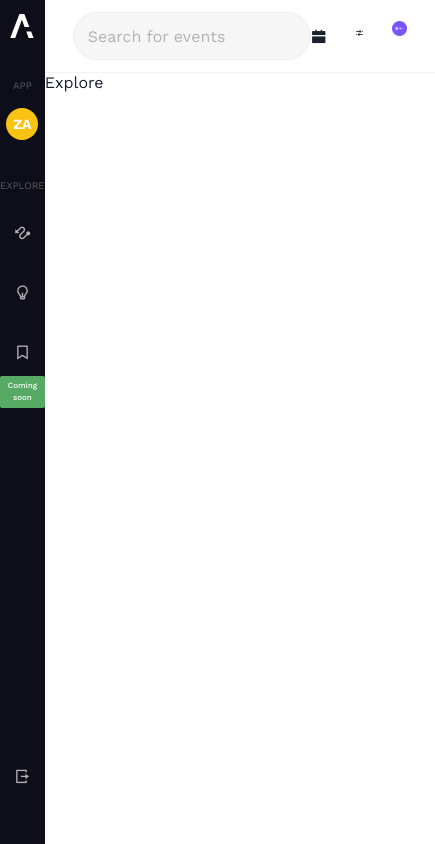
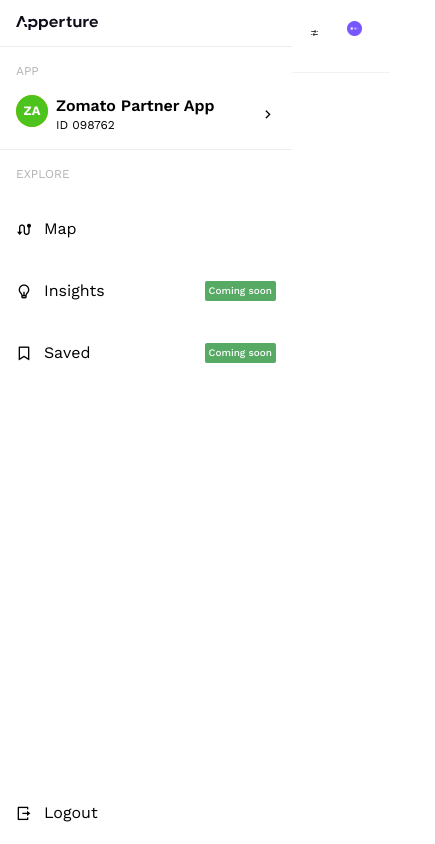
Before and after one commit to smpladmin/apperture, a Next.js app in the folder frontend/: page /analytics/explore in a window 390 px wide. Shown: the whole page, 435 px wide, since content can reach past the window. Built offline with nearby package versions, Linux system fonts and the light colour scheme; no server answers.

Commit message:
sidebar responsivness done

```diff
--- a/frontend/components/Sidebar.tsx
+++ b/frontend/components/Sidebar.tsx
@@ -1,32 +1,91 @@
 import styles from '../components/Sidebar.module.css';
 import 'remixicon/fonts/remixicon.css';
 import logo from '../assets/images/apperture_white-icon.svg';
+import logoSmall from '../assets/images/apperture_small-icon.svg';
 import Link from 'next/link';
-import { Flex, Box, Image, Text } from '@chakra-ui/react';
+import {
+  Flex,
+  Box,
+  Image,
+  Text,
+  Avatar,
+  Show,
+  Hide,
+  Divider,
+  AbsoluteCenter,
+  Center,
+} from '@chakra-ui/react';
 
 const Sidebar = () => {
   return (
     <Flex
+      zIndex={1}
+      position={{ base: 'absolute', md: 'relative' }}
       height={'full'}
-      width={'full'}
-      maxWidth={'4rem'}
+      width={{ base: '18.25rem', md: 'full' }}
+      maxWidth={{ base: '18.25rem', md: '4rem' }}
       direction={'column'}
-      alignItems={'center'}
-      backgroundColor={'black.100'}
+      alignItems={{ base: 'flex-start', md: 'center' }}
+      flexShrink={'0'}
+      flexGrow={'0'}
+      backgroundColor={{ base: 'white', md: 'black.100' }}
       textAlign={'center'}
-      textColor={'white'}
+      textColor={{ base: 'black', md: 'white' }}
       fontSize={'base'}
-      paddingTop={3}
-      paddingBottom={12}
+      paddingTop={{ md: 3 }}
+      paddingBottom={{ md: 12 }}
     >
-      <Image src={logo.src} paddingBottom={'10'} alt="appertureLogo" />
-      <Box>
-        <Text fontSize={'xs-10'} lineHeight={'xs-10'} opacity={'0.3'}>
+      <Hide above="md">
+        <Image
+          src={logoSmall.src}
+          alt="appertureLogo"
+          width={'7.125rem'}
+          height={'auto'}
+          paddingX={{ base: '4' }}
+          paddingTop={{ base: '4' }}
+        />
+      </Hide>
+      <Show above="md">
+        <Image
+          src={logo.src}
+          paddingBottom={'10'}
+          alt="appertureLogo"
+          width={'1.5rem'}
+          height={'auto'}
+        />
+      </Show>
+
+      <Hide above="md">
+        <Divider
+          orientation="horizontal"
+          marginY={'4'}
+          borderColor={'white.200'}
+          opacity={1}
+        />
+      </Hide>
+      <Box
+        width={{ base: 'full', md: 'auto' }}
+        display={{ base: 'flex', md: 'block' }}
+        flexDirection={'column'}
+        alignItems={'flex-start'}
+      >
+        <Text
+          fontSize={{ base: 'xs-12', md: 'xs-10' }}
+          lineHeight={{ base: 'xs-12', md: 'xs-10' }}
+          textColor={{ base: '#B2B2B5', md: 'white' }}
+          opacity={{ base: '1', md: '0.3' }}
+          paddingX={{ base: '4', md: '0' }}
+        >
           APP
         </Text>
         <Flex
+          width={'full'}
+          paddingX={{ base: '4', md: 'auto' }}
           marginTop={4}
-          marginBottom={10}
+          gap={2}
+        >
+          <Flex
+            marginBottom={{ base: 0, md: 10 }}
             h={8}
             w={8}
             justifyContent={'center'}
@@ -37,24 +96,154 @@ const Sidebar = () => {
             fontSize={'xs-14'}
             lineHeight={'xs-14'}
           >
-          <Text>ZA</Text>
+            <Avatar
+              name="Zomato Partner App"
+              fontWeight={'bold'}
+              textColor={'white'}
+              size={'sm'}
+            ></Avatar>
+          </Flex>
+          <Hide above="md">
+            <Flex
+              width={'full'}
+              gap={2}
+              justifyContent={'space-between'}
+              alignItems={'center'}
+            >
+              <Box textAlign={'left'}>
+                <Text
+                  fontSize={'base'}
+                  fontWeight={'semibold'}
+                  lineHeight={'base'}
+                >
+                  Zomato Partner App
+                </Text>
+                <Text
+                  fontSize={'xs-12'}
+                  fontWeight={'regular'}
+                  lineHeight={'xs-12'}
+                >
+                  ID 098762
+                </Text>
+              </Box>
+              <i className="ri-arrow-right-s-line"></i>
+            </Flex>
+          </Hide>
+        </Flex>
+        <Hide above="md">
+          <Divider
+            orientation="horizontal"
+            marginY={'4'}
+            borderColor={'white.200'}
+            opacity={1}
+          />
+        </Hide>
+      </Box>
+      <Text
+        fontSize={{ base: 'xs-12', md: 'xs-10' }}
+        lineHeight={{ base: 'xs-12', md: 'xs-10' }}
+        textColor={{ base: '#B2B2B5', md: 'white' }}
+        opacity={{ base: '1', md: '0.3' }}
+        paddingX={{ base: '4', md: 'auto' }}
+        paddingBottom={{ base: '4', md: 'auto' }}
+      >
+        EXPLORE
+      </Text>
+      <Hide above="md">
+        <Box width={'full'}>
+          <Flex
+            width={'full'}
+            justifyContent={'flex-start'}
+            gap={'3'}
+            paddingX={'4'}
+            paddingY={'5'}
+            fontWeight={'400'}
+            _hover={{
+              backgroundColor: 'white.100',
+              fontWeight: '600',
+              cursor: 'pointer',
+            }}
+          >
+            <i className="ri-route-fill"></i> Map
+          </Flex>
+          <Flex
+            width={'full'}
+            justifyContent={'space-between'}
+            alignItems={'center'}
+            paddingX={'4'}
+            paddingY={'5'}
+            fontWeight={'400'}
+            _hover={{
+              backgroundColor: 'white.100',
+              fontWeight: '600',
+              cursor: 'pointer',
+            }}
+          >
+            <Flex width={'full'} justifyContent={'flex-start'} gap={'3'}>
+              <i className="ri-lightbulb-line"></i> Insights
+            </Flex>
+            <Box
+              flexShrink={0}
+              borderRadius={'sm'}
+              backgroundColor={'green'}
+              fontSize={{ base: 'xs-10', md: 'xs-8' }}
+              lineHeight={{ base: 'xs-10', md: 'xs-8' }}
+              fontWeight={'medium'}
+              padding={1}
+              textColor={'white'}
+            >
+              Coming soon
+            </Box>
+          </Flex>
+          <Flex
+            width={'full'}
+            justifyContent={'space-between'}
+            alignItems={'center'}
+            paddingX={'4'}
+            paddingY={'5'}
+            fontWeight={'400'}
+            _hover={{
+              backgroundColor: 'white.100',
+              fontWeight: '600',
+              cursor: 'pointer',
+            }}
+          >
+            <Flex width={'full'} justifyContent={'flex-start'} gap={'3'}>
+              <i className="ri-bookmark-line"></i> Saved
+            </Flex>
+            <Box
+              flexShrink={0}
+              borderRadius={'sm'}
+              backgroundColor={'green'}
+              fontSize={{ base: 'xs-10', md: 'xs-8' }}
+              lineHeight={{ base: 'xs-10', md: 'xs-8' }}
+              fontWeight={'medium'}
+              padding={1}
+              textColor={'white'}
+            >
+              Coming soon
+            </Box>
           </Flex>
         </Box>
+      </Hide>
+      <Show above="md">
         <Box>
-        <Text fontSize={'xs-10'} lineHeight={'xs-10'} opacity={'0.3'}>
-          EXPLORE
-        </Text>
-        <Flex direction={'column'} alignItems={'center'} gap={5} paddingTop={5}>
+          <Flex
+            direction={'column'}
+            alignItems={'center'}
+            gap={5}
+            paddingTop={5}
+          >
             <Flex
               justifyContent={'center'}
               alignItems={'center'}
               borderRadius={'lg'}
-            h={10}
-            w={10}
+              h={{ base: 'auto', md: 10 }}
+              w={{ base: 'auto', md: 10 }}
               cursor={'pointer'}
               color={'grey.100'}
-            transition="all .25s ease"
-            background="rgba(14,14,26,0)"
+              transition={'all .25s ease'}
+              background={'rgba(14,14,26,0)'}
               _hover={{
                 backgroundColor: 'rgba(255,255,255,0.08)',
                 color: 'white',
@@ -72,8 +261,8 @@ const Sidebar = () => {
               w={10}
               cursor={'pointer'}
               color={'grey.100'}
-            transition="all .25s ease"
-            background="rgba(14,14,26,0)"
+              transition={'all .25s ease'}
+              background={'rgba(14,14,26,0)'}
               _hover={{
                 backgroundColor: 'rgba(255,255,255,0.08)',
                 color: 'white',
@@ -89,8 +278,8 @@ const Sidebar = () => {
               w={10}
               cursor={'pointer'}
               color={'grey.100'}
-            transition="all .25s ease"
-            background="rgba(14,14,26,0)"
+              transition={'all .25s ease'}
+              background={'rgba(14,14,26,0)'}
               _hover={{
                 backgroundColor: 'rgba(255,255,255,0.08)',
                 color: 'white',
@@ -106,23 +295,44 @@ const Sidebar = () => {
               lineHeight={'xs-8'}
               fontWeight={'medium'}
               padding={1}
+              textColor={'white'}
             >
               Coming soon
             </Box>
           </Flex>
         </Box>
+      </Show>
       <Link href={`${process.env.NEXT_PUBLIC_BACKEND_BASE_URL}/logout`}>
+        <Box marginTop={'auto'} width={{ base: 'full', md: 'auto' }}>
+          <Hide above="md">
+            <Flex
+              width={'full'}
+              justifyContent={'flex-start'}
+              gap={'3'}
+              paddingX={'4'}
+              paddingY={'5'}
+              fontWeight={'400'}
+              backgroundColor={'white'}
+              _hover={{
+                backgroundColor: 'white.100',
+                fontWeight: '600',
+                cursor: 'pointer',
+              }}
+            >
+              <i className="ri-logout-box-r-line"></i> Logout
+            </Flex>
+          </Hide>
+          <Show above="md">
             <Flex
               justifyContent={'center'}
               alignItems={'center'}
               borderRadius={'lg'}
-          marginTop={'auto'}
               h={10}
               w={10}
               cursor={'pointer'}
               color={'grey.100'}
-          transition="all .25s ease"
-          background="rgba(14,14,26,0)"
+              transition={'all .25s ease'}
+              background={'rgba(14,14,26,0)'}
               _hover={{
                 backgroundColor: 'rgba(255,255,255,0.08)',
                 color: 'white',
@@ -130,6 +340,8 @@ const Sidebar = () => {
             >
               <i className="ri-logout-box-r-line"></i>
             </Flex>
+          </Show>
+        </Box>
       </Link>
     </Flex>
   );
--- a/frontend/theme/index.js
+++ b/frontend/theme/index.js
@@ -12,6 +12,7 @@ const colors = {
     DEFAULT: '#d9d9da',
     100: '#b2b2b5',
     200: '#78787E',
+    dark: '0E0E19'
   },
   yellow: '#fac213',
   green: '#57aa64',
```
Also changed, not shown: frontend/assets/images/apperture_small-icon.svg (added). Lines whose indentation alone changed are shown as unchanged.
